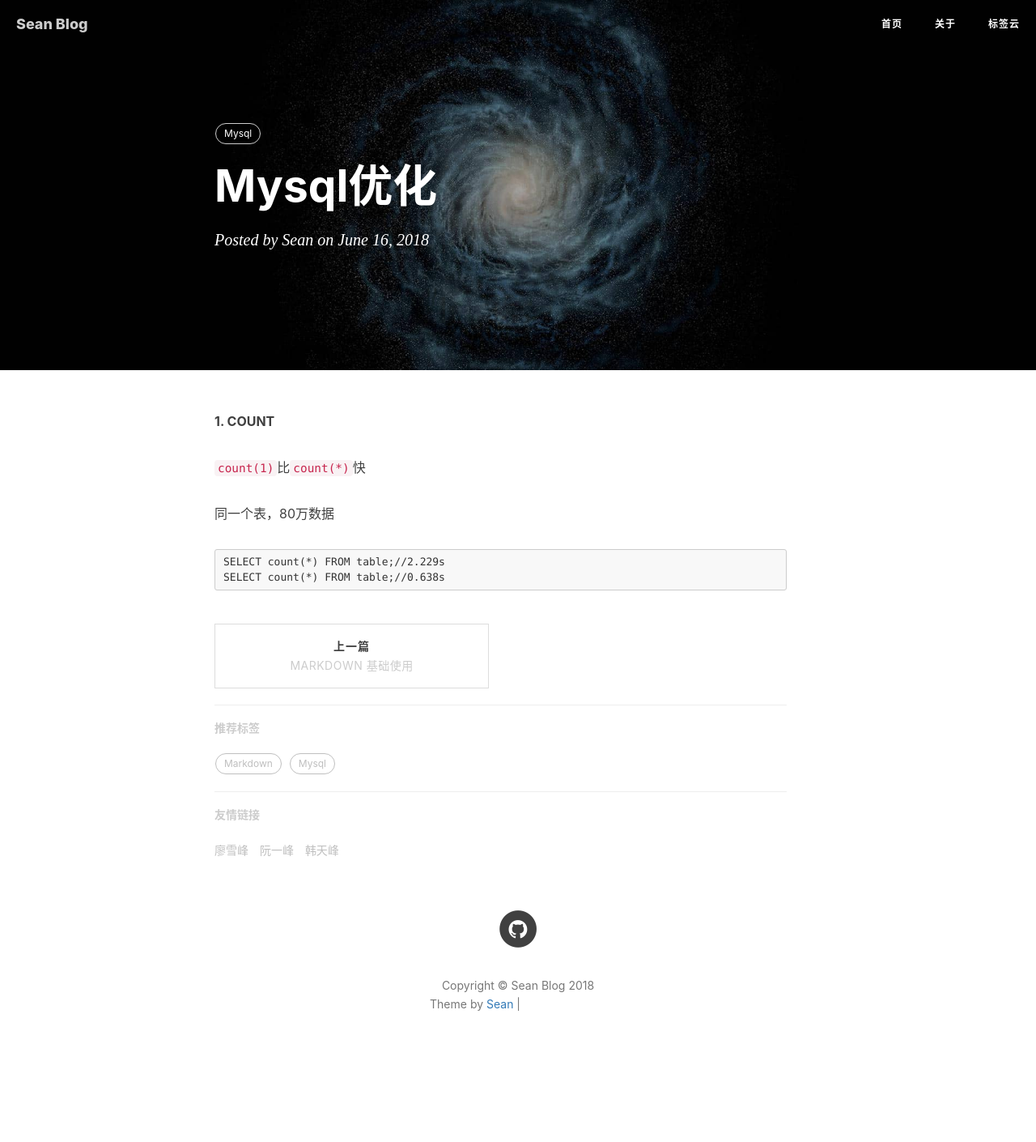
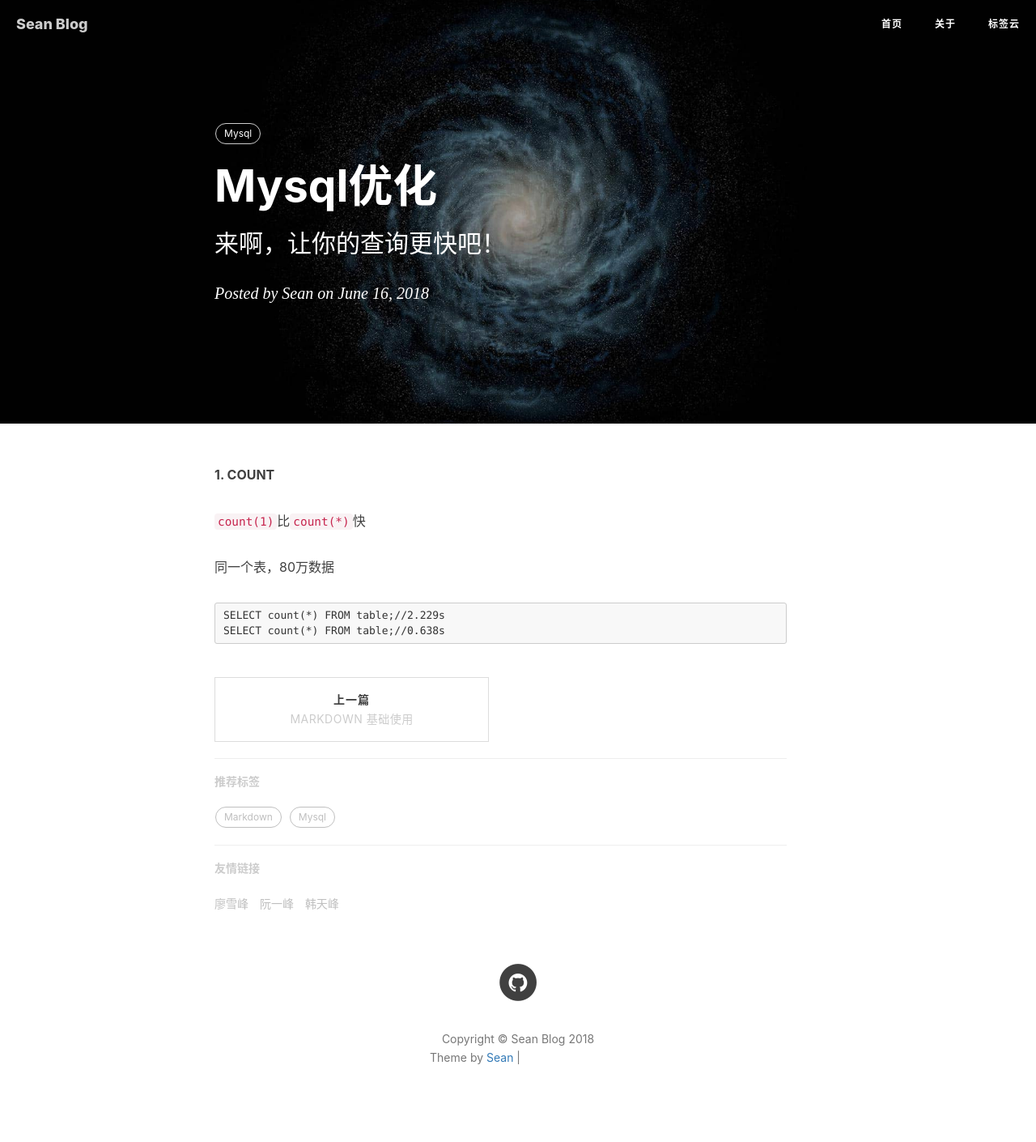
Before and after one commit to xuchaobing01/xuchaobing01.github.io, a Jekyll site: the page built from _posts/2018-06-16-mysql.markdown, in a window 1280 px wide. Shown: the whole page at 81% size. Built offline with Jekyll 4.4.1, drawn with Linux system fonts in a browser that asks for light colours; nearby versions of some CDN libraries; comment, search, counter and statistics services are not loaded; before the commit the page ends 1344 px from its top, so only the background shows below that; grey boxes are pictures that could not be loaded.

Commit message:
mysql修改

```diff
--- a/_posts/2018-06-16-mysql.markdown
+++ b/_posts/2018-06-16-mysql.markdown
@@ -1,7 +1,7 @@
 ---
 layout:     post
 title:      "Mysql优化"
-subtitle:   ""
+subtitle:   "来啊，让你的查询更快吧！"
 date:       2018-06-16 20:00:00
 author:     "Sean"
 header-img: "img/post-bg-universe.jpg"
```
